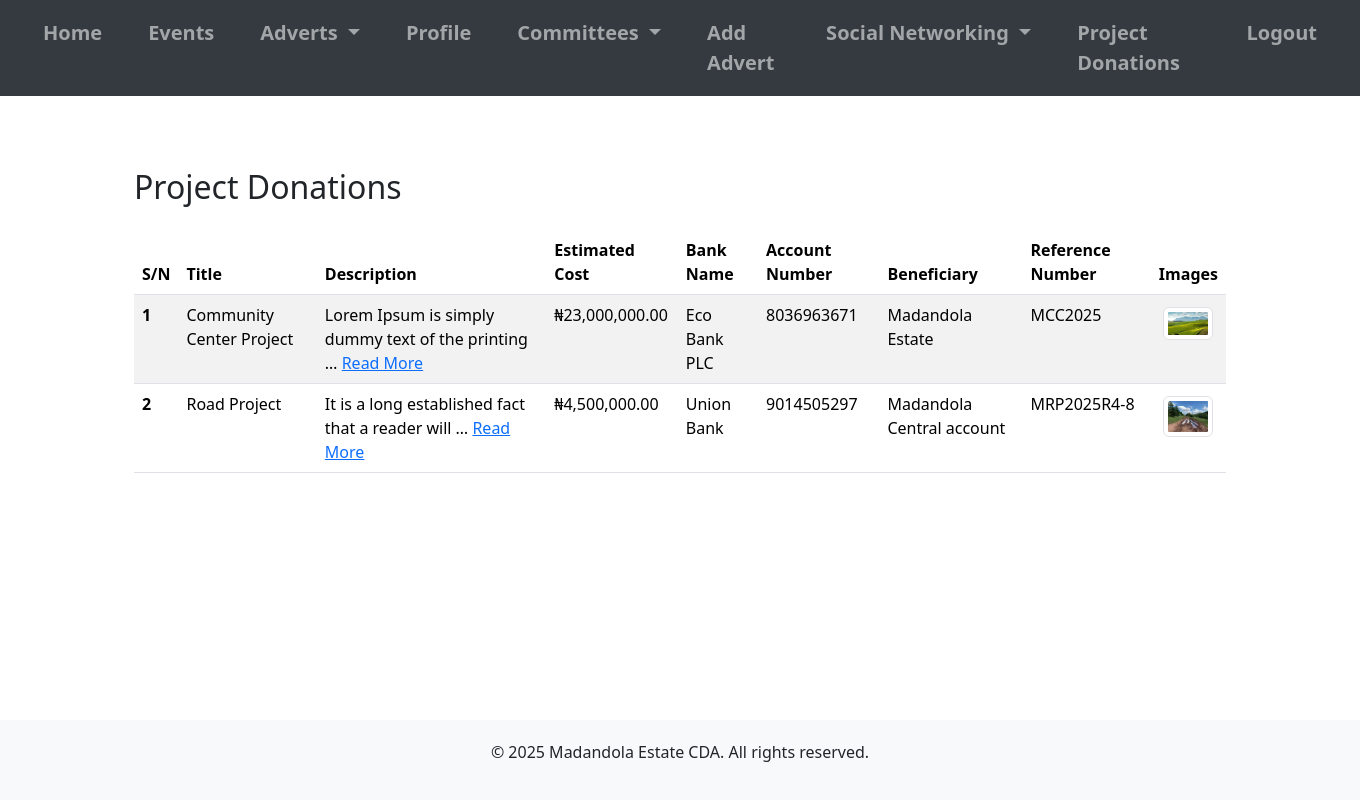
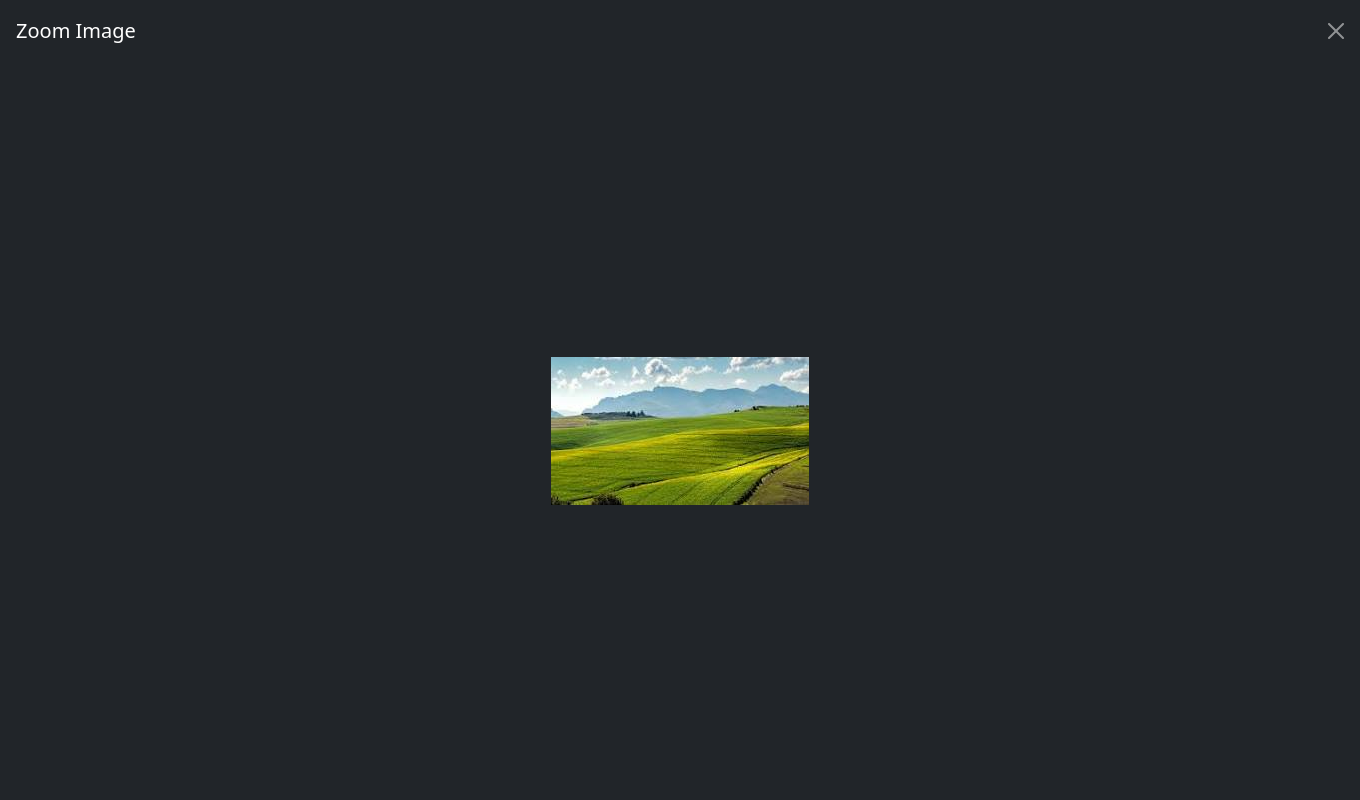
Before and after one commit to hizeetech/huv_madandola_cdas, a Django app: page /project_donations/ in a window 1360 px wide, after a click that opens the changed part. Run offline with Django 5.2, Linux system fonts and the light colour scheme; a user stored in the database is signed in; data comes from the database, SQL or seed files in the repository; both versions use the stored data as it was after the commit; tables that the repository leaves empty hold one stand-in row (values such as "Sample post"); some libraries are stand-ins or nearby versions.

Commit message:
nineth commit

```diff
--- a/cda_app/views.py
+++ b/cda_app/views.py
@@ -12,28 +12,19 @@ def home(request):
     community_info = CommunityInfo.objects.all().order_by('-published_date')
     defaulters = Defaulter.objects.all()
 
-    # Filtering logic
-    selected_cda = request.GET.get('cda')
-    selected_debt_for = request.GET.get('debt_for')
+    selected_cda = request.GET.get('cda', '').strip()
+    selected_debt_for = request.GET.get('debt_for', '').strip()
 
-    print(f"Debug: Request GET parameters: {request.GET}")
-    print(f"Debug: Initial defaulters count: {defaulters.count()}")
-    print(f"Debug: selected_cda: {selected_cda} (Type: {type(selected_cda)})\n")
-    print(f"Debug: selected_debt_for: {selected_debt_for} (Type: {type(selected_debt_for)})\n")
+    if selected_cda:
+        defaulters = defaulters.filter(cda__iexact=selected_cda)
 
-    if selected_cda and selected_cda != 'All' and selected_cda != '':
-        defaulters = defaulters.filter(cda=selected_cda)
-
-    if selected_debt_for and selected_debt_for != 'All' and selected_debt_for != '':
-        defaulters = defaulters.filter(title_defaulted=selected_debt_for)
-
-    # Get unique CDA and Debt For choices for dropdowns
-    cdas = CDA.objects.all().order_by('name') # Get all CDA objects
-    debt_for_choices = Defaulter.debt_for_choices # Use choices directly from the model
+    if selected_debt_for:
+        defaulters = defaulters.filter(title_defaulted__iexact=selected_debt_for)
 
     paid_members = PaidMember.objects.all().order_by('-payment_date')
     left_image = NavbarImage.objects.filter(position='left').first()
     right_image = NavbarImage.objects.filter(position='right').first()
+
     context = {
         'executive_members': executive_members,
         'upcoming_events': upcoming_events,
@@ -42,12 +33,13 @@ def home(request):
         'paid_members': paid_members,
         'left_image': left_image,
         'right_image': right_image,
-        'cdas': cdas,
-        'debt_for_choices': debt_for_choices,
+        'cdas': Defaulter.cda_choices,
+        'debt_for_choices': Defaulter.debt_for_choices,
         'selected_cda': selected_cda,
         'selected_debt_for': selected_debt_for,
     }
     return render(request, 'home.html', context)
+
 
 def register(request):
     if request.method == 'POST':
--- a/templates/project_donations_list.html
+++ b/templates/project_donations_list.html
@@ -1,84 +1,98 @@
-{% extends 'base.html' %}
-{% load humanize %}
-
-{% block title %}Project Donations{% endblock %}
-
-{% block content %}
+{% extends 'base.html' %} {% load humanize %} {% block title %}Project Donations{% endblock %} {% block content %}
 <div class="container mt-5">
     <h2 class="mb-4">Project Donations</h2>
     <div class="table-responsive">
         <table class="table table-striped table-hover">
             <thead>
                 <tr>
-                    <th scope="col">S/N</th>
-                    <th scope="col">Title</th>
-                    <th scope="col">Description</th>
-                    <th scope="col">Estimated Cost</th>
-                    <th scope="col">Bank Name</th>
-                    <th scope="col">Account Number</th>
-                    <th scope="col">Beneficiary</th>
-                    <th scope="col">Reference Number</th>
-                    <th scope="col">Images</th>
-
-
+                    <th>S/N</th>
+                    <th>Title</th>
+                    <th>Description</th>
+                    <th>Reference Number</th>
+                    <th>Estimated Cost</th>
+                    <th>Images</th>
+                    <th>Actions</th>
                 </tr>
             </thead>
             <tbody>
                 {% for project in project_donations %}
                 <tr>
-                    <th scope="row">{{ forloop.counter }}</th>
+                    <td>{{ forloop.counter }}</td>
                     <td>{{ project.title }}</td>
                     <td>
                         <span id="short-description-{{ project.id }}">{{ project.description|wordwrap:5|truncatechars:50 }}</span>
-                        <span id="full-description-{{ project.id }}" style="display: none;">{{ project.description }}</span>
-                        {% if project.description|wordcount > 5 %}
-                            <a href="#" onclick="toggleDescription({{ project.id }}); return false;" id="toggle-link-{{ project.id }}">Read More</a>
-                        {% endif %}
+                        <span id="full-description-{{ project.id }}" style="display: none;">{{ project.description }}</span> {% if project.description|wordcount > 5 %}
+                        <a href="#" onclick="toggleDescription({{ project.id }}); return false;" id="toggle-link-{{ project.id }}">Read More</a> {% endif %}
                     </td>
+                    <td>{{ project.reference_number }}</td>
                     <td>₦{{ project.estimated_cost|floatformat:2|intcomma }}</td>
-                    <td>{{ project.bank_name }}</td>
-                    <td>{{ project.account_number }}</td>
-                    <td>{{ project.beneficiary }}</td>
-                    <td>{{ project.reference_number }}</td>
                     <td>
                         {% for image in project.images.all %}
-                            <a href="#" data-bs-toggle="modal" data-bs-target="#imageModal" data-bs-src="{{ image.image.url }}">
-                                <img src="{{ image.image.url }}" alt="Project Image" width="50" height="50" class="img-thumbnail m-1">
-                            </a>
-                        {% empty %}
-                            No Images
-                        {% endfor %}
+                        <a href="#" data-bs-toggle="modal" data-bs-target="#imageModal" data-bs-src="{{ image.image.url }}">
+                            <img src="{{ image.image.url }}" alt="Project Image" width="50" height="50" class="img-thumbnail m-1">
+                        </a>
+                        {% empty %} No Images {% endfor %}
                     </td>
-
-
+                    <td>
+                        <button class="btn btn-success btn-sm" data-bs-toggle="modal" data-bs-target="#donateModal" data-title="{{ project.title }}" data-bank="{{ project.bank_name }}" data-account="{{ project.account_number }}" data-beneficiary="{{ project.beneficiary }}" data-reference="{{ project.reference_number }}">
+                            <i class="bi bi-cash-coin"></i> Donate
+                        </button>
+                    </td>
                 </tr>
                 {% empty %}
                 <tr>
-                    <td colspan="11">No project donations available.</td>
+                    <td colspan="7">No project donations available.</td>
                 </tr>
                 {% endfor %}
             </tbody>
+
         </table>
     </div>
 </div>
-{% endblock %}
 
-<!-- Image Modal -->
+<!-- Zoom Image Modal -->
 <div class="modal fade" id="imageModal" tabindex="-1" aria-labelledby="imageModalLabel" aria-hidden="true">
-    <div class="modal-dialog modal-dialog-centered modal-xl">
-        <div class="modal-content">
-            <div class="modal-header">
-                <h5 class="modal-title" id="imageModalLabel">Project Image</h5>
-                <button type="button" class="btn-close" data-bs-dismiss="modal" aria-label="Close"></button>
+    <div class="modal-dialog modal-fullscreen">
+        <div class="modal-content bg-dark text-white border-0">
+            <div class="modal-header border-0">
+                <h5 class="modal-title">Zoom Image</h5>
+                <button type="button" class="btn-close btn-close-white" data-bs-dismiss="modal" aria-label="Close"></button>
             </div>
-            <div class="modal-body text-center">
-                <img src="" class="img-fluid" id="modalImage" alt="Project Image">
+            <div class="modal-body p-0 m-0 d-flex justify-content-center align-items-center" style="overflow: hidden;">
+                <div id="panzoom-container" class="w-100 h-100 d-flex justify-content-center align-items-center" style="overflow: hidden;">
+                    <img src="" id="modalImage" class="img-fluid" style="cursor: grab; max-width: none;" alt="Zoom Image">
+                </div>
             </div>
         </div>
     </div>
 </div>
 
-{% block extra_js %}
+
+<!-- Donate Modal -->
+<div class="modal fade" id="donateModal" tabindex="-1" aria-labelledby="donateModalLabel" aria-hidden="true">
+    <div class="modal-dialog modal-dialog-centered">
+        <div class="modal-content border-0 shadow-lg rounded">
+            <div class="modal-header bg-success text-white">
+                <h5 class="modal-title" id="donateModalLabel">Donation Details</h5>
+                <button type="button" class="btn-close btn-close-white" data-bs-dismiss="modal" aria-label="Close"></button>
+            </div>
+            <div class="modal-body p-4">
+                <h5 id="projectTitle" class="text-success mb-3"></h5>
+                <p><strong>Bank Name:</strong> <span id="bankName"></span></p>
+                <p><strong>Account Number:</strong> <span id="accountNumber"></span></p>
+                <p><strong>Beneficiary:</strong> <span id="beneficiary"></span></p>
+                <p><strong>Reference Number:</strong> <span id="referenceNumber"></span></p>
+                <div class="alert alert-info mt-3">
+                    Please use the above details to make your donation. Thank you for supporting this project!
+                </div>
+            </div>
+        </div>
+    </div>
+</div>
+{% endblock %} {% block extra_js %}
+<link rel="stylesheet" href="https://cdn.jsdelivr.net/npm/bootstrap-icons@1.10.5/font/bootstrap-icons.css">
+<script src="https://unpkg.com/@panzoom/panzoom/dist/panzoom.min.js"></script>
+
 <script>
     function toggleDescription(projectId) {
         var shortDesc = document.getElementById('short-description-' + projectId);
@@ -96,14 +110,43 @@
         }
     }
 
+    let panzoomInstance;
+
     document.addEventListener('DOMContentLoaded', function() {
-        var imageModal = document.getElementById('imageModal');
-        imageModal.addEventListener('show.bs.modal', function (event) {
-            var button = event.relatedTarget;
-            var imageUrl = button.getAttribute('data-bs-src');
-            var modalImage = imageModal.querySelector('#modalImage');
+        const imageModal = document.getElementById('imageModal');
+        const donateModal = document.getElementById('donateModal');
+
+        imageModal.addEventListener('show.bs.modal', function(event) {
+            const trigger = event.relatedTarget;
+            const imageUrl = trigger.getAttribute('data-bs-src');
+            const modalImage = document.getElementById('modalImage');
+
             modalImage.src = imageUrl;
-            console.log('Modal image URL:', imageUrl); // Debugging line
+
+            modalImage.onload = function() {
+                if (panzoomInstance) panzoomInstance.destroy();
+                panzoomInstance = Panzoom(modalImage, {
+                    maxScale: 5,
+                    contain: 'outside',
+                });
+                modalImage.parentElement.addEventListener('wheel', panzoomInstance.zoomWithWheel);
+            };
+        });
+
+        imageModal.addEventListener('hidden.bs.modal', function() {
+            if (panzoomInstance) {
+                panzoomInstance.destroy();
+                panzoomInstance = null;
+            }
+        });
+
+        donateModal.addEventListener('show.bs.modal', function(event) {
+            const btn = event.relatedTarget;
+            document.getElementById('projectTitle').textContent = btn.getAttribute('data-title');
+            document.getElementById('bankName').textContent = btn.getAttribute('data-bank');
+            document.getElementById('accountNumber').textContent = btn.getAttribute('data-account');
+            document.getElementById('beneficiary').textContent = btn.getAttribute('data-beneficiary');
+            document.getElementById('referenceNumber').textContent = btn.getAttribute('data-reference');
         });
     });
 </script>
```
Also changed, not shown: templates/home.html (+6 -6 lines), db.sqlite3, media/project_images/bad_road1.jpeg (added).
